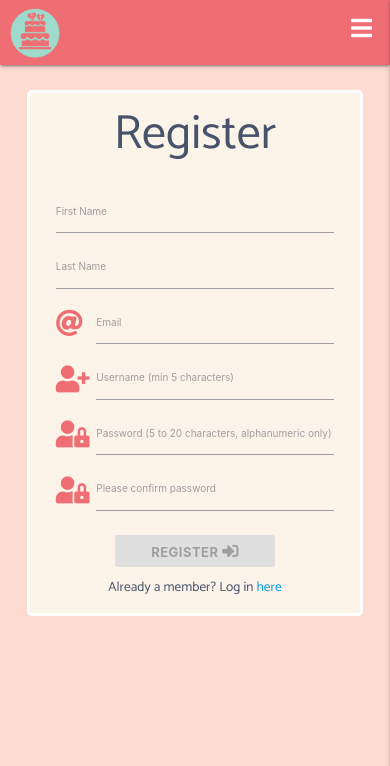
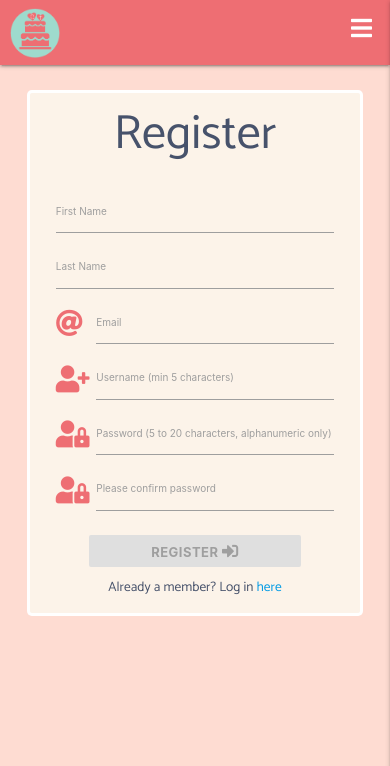
Before and after one commit to C-Undritz/Community-Treats, a Flask app: page /register in a window 390 px wide. Shown: the top 766 px of the page. Run offline with Flask 2, Linux system fonts and the light colour scheme; some libraries are stand-ins or nearby versions; some web fonts are replaced.

Commit message:
fix: increased width of button following responsive testing

```diff
--- a/templates/create_admin.html
+++ b/templates/create_admin.html
@@ -84,7 +84,7 @@
             <div id="password-message"></div>
             <!-- Submit button to register -->
             <div class="row place-center">
-                <button type="submit" id="submit-button" class="col s6 m4 btn-small offset-s3 offset-m4 custom-btn">
+                <button type="submit" id="submit-button" class="col s8 m4 btn-small offset-s2 offset-m4 custom-btn">
                     Create role <i class="fas fa-sign-in-alt"></i>
                 </button>
             </div>
--- a/templates/register.html
+++ b/templates/register.html
@@ -73,7 +73,7 @@
             <div id="password-message"></div>
             <!-- Submit button to register -->
             <div class="row place-center">
-                <button type="submit" id="submit-button" class="col s6 m4 btn-small offset-s3 offset-m4 custom-btn">
+                <button type="submit" id="submit-button" class="col s8 m4 btn-small offset-s2 offset-m4 custom-btn">
                     Register <i class="fas fa-sign-in-alt"></i>
                 </button>
             </div>
```
